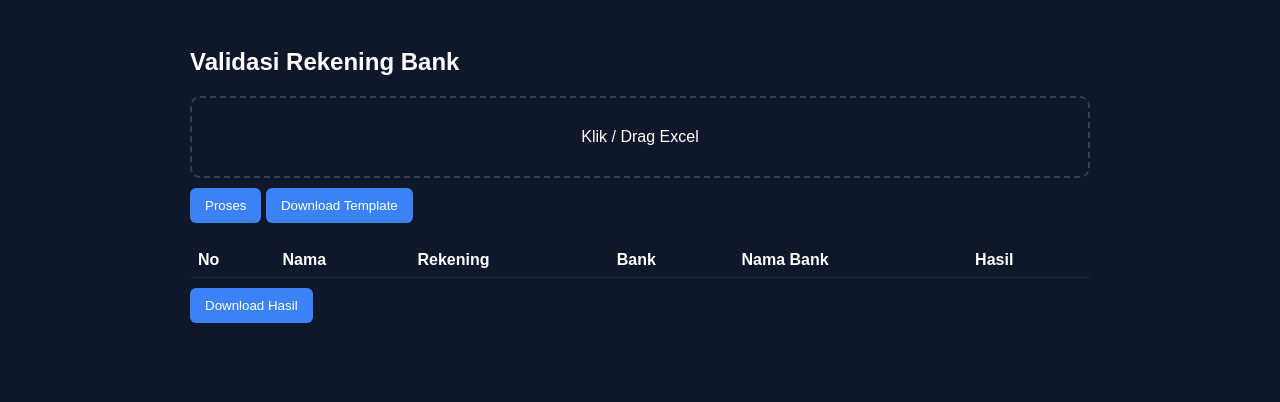
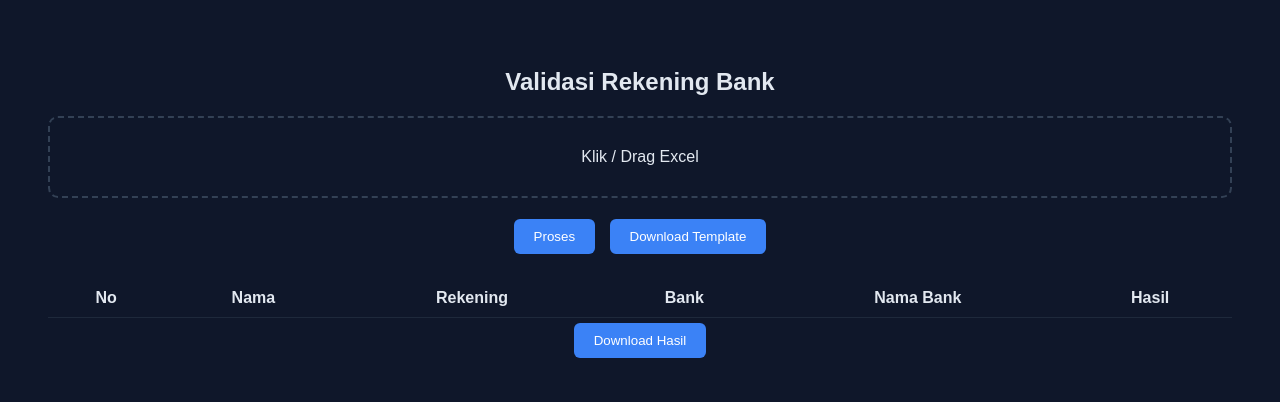
Before and after one commit to wahyunur-bit/Manz-rekening-Check, a Flask app: page / in a window 1280 px wide. Shown: the top 402 px of the page. Run offline with Flask 3, Linux system fonts and the light colour scheme; lists and menus that the app fills with data are empty.

Commit message:
Update index.html

```diff
--- a/templates/index.html
+++ b/templates/index.html
@@ -1,128 +1,174 @@
 <!DOCTYPE html>
-<html>
+<html lang="id">
 <head>
 <meta charset="UTF-8">
 <title>Validasi Rekening</title>
+
 <style>
-body{background:#0f172a;color:white;font-family:sans-serif;padding:20px}
-.container{max-width:900px;margin:auto}
-.drop{border:2px dashed #334155;padding:30px;text-align:center;cursor:pointer;border-radius:10px}
-button{padding:10px 15px;background:#3b82f6;color:white;border:none;border-radius:6px;margin-top:10px;cursor:pointer}
-table{width:100%;margin-top:20px;border-collapse:collapse}
-th,td{padding:8px;border-bottom:1px solid #1e293b;text-align:left}
-.green{color:#22c55e}
-.yellow{color:#f59e0b}
-.red{color:#ef4444}
+body{
+  background:#0f172a;
+  color:#e2e8f0;
+  font-family:sans-serif;
+  padding:40px;
+  text-align:center;
+}
+
+.box{
+  border:2px dashed #334155;
+  padding:30px;
+  border-radius:10px;
+  margin-bottom:10px;
+  cursor:pointer;
+}
+
+button{
+  padding:10px 20px;
+  background:#3b82f6;
+  border:none;
+  border-radius:6px;
+  color:white;
+  cursor:pointer;
+  margin:5px;
+}
+
+table{
+  width:100%;
+  margin-top:20px;
+  border-collapse:collapse;
+}
+
+th,td{
+  padding:10px;
+  border-bottom:1px solid #1e293b;
+}
+
+.match{color:#4ade80}
+.salah{color:#f87171}
 </style>
 </head>
 
 <body>
-<div class="container">
 
 <h2>Validasi Rekening Bank</h2>
 
-<div class="drop" onclick="fi.click()">Klik / Drag Excel</div>
-<input type="file" id="fi" hidden>
+<div class="box" onclick="fileInput.click()">
+  Klik / Drag Excel
+</div>
 
-<div id="fname"></div>
+<input type="file" id="fileInput" hidden>
+
+<p id="fileName"></p>
 
 <button onclick="start()">Proses</button>
-<a href="/template"><button>Download Template</button></a>
+<button onclick="downloadTemplate()">Download Template</button>
 
 <table>
 <thead>
 <tr>
-<th>No</th><th>Nama</th><th>Rekening</th><th>Bank</th><th>Nama Bank</th><th>Hasil</th>
+<th>No</th>
+<th>Nama</th>
+<th>Rekening</th>
+<th>Bank</th>
+<th>Nama Bank</th>
+<th>Hasil</th>
 </tr>
 </thead>
 <tbody id="tbody"></tbody>
 </table>
 
-<button onclick="download()">Download Hasil</button>
-
-</div>
+<button onclick="downloadCSV()">Download Hasil</button>
 
 <script>
 let file = null;
 let results = [];
 
-const fi = document.getElementById("fi");
-const fname = document.getElementById("fname");
-const tbody = document.getElementById("tbody");
+const fileInput = document.getElementById('fileInput');
+const tbody = document.getElementById('tbody');
 
-fi.onchange = () => {
-  file = fi.files[0];
-  fname.innerText = file.name;
+fileInput.onchange = () => {
+  file = fileInput.files[0];
+  document.getElementById('fileName').innerText = file.name;
 };
 
-function start() {
-  if (!file) return alert("Pilih file dulu");
+// 🔥 START PROCESS (REALTIME)
+async function start(){
+  if(!file) return alert("Pilih file dulu");
 
-  tbody.innerHTML = "";
+  tbody.innerHTML = '';   // FIX DUPLIKAT
   results = [];
 
   const fd = new FormData();
-  fd.append("file", file);
+  fd.append('file', file);
 
-  fetch("/stream", {method:"POST", body:fd})
-  .then(res => {
-    const reader = res.body.getReader();
-    const decoder = new TextDecoder();
-    let buf = "";
+  const res = await fetch('/stream', {
+    method:'POST',
+    body:fd
+  });
 
-    function read() {
-      reader.read().then(({done, value}) => {
-        if (done) return;
+  const reader = res.body.getReader();
+  const decoder = new TextDecoder();
 
-        buf += decoder.decode(value);
-        const lines = buf.split("\n");
-        buf = lines.pop();
+  let buffer = '';
 
-        lines.forEach(line => {
-          if (!line.startsWith("data:")) return;
-          const data = JSON.parse(line.replace("data:","").trim());
+  while(true){
+    const {value,done} = await reader.read();
+    if(done) break;
 
-          if (data.type === "result") {
-            addRow(data);
-            results.push(data);
-          }
-        });
+    buffer += decoder.decode(value,{stream:true});
+    const lines = buffer.split('\n');
+    buffer = lines.pop();
 
-        read();
-      });
+    for(const line of lines){
+      if(!line.startsWith('data:')) continue;
+
+      const data = JSON.parse(line.replace('data:','').trim());
+
+      if(data.type === 'result'){
+        addRow(data);
+        results.push(data);
+      }
     }
-    read();
-  });
+  }
 }
 
-function addRow(r) {
-  const tr = document.createElement("tr");
-
-  let cls = "";
-  if (r.status === "MATCH") cls="green";
-  else if (r.status === "TIDAK SAMA") cls="yellow";
-  else cls="red";
+// 🔥 ADD ROW (REALTIME)
+function addRow(d){
+  const tr = document.createElement('tr');
 
   tr.innerHTML = `
-    <td>${r.index}</td>
-    <td>${r.nama}</td>
-    <td>${r.rekening}</td>
-    <td>${r.bank}</td>
-    <td>${r.nama_di_bank}</td>
-    <td class="${cls}">${r.status}</td>
+    <td>${d.index}</td>
+    <td>${d.nama}</td>
+    <td>${d.rekening}</td>
+    <td>${d.bank}</td>
+    <td>${d.nama_bank}</td>
+    <td class="${d.hasil==='MATCH'?'match':'salah'}">${d.hasil}</td>
   `;
 
   tbody.appendChild(tr);
 }
 
-function download() {
+// 🔥 DOWNLOAD TEMPLATE
+function downloadTemplate(){
+  const csv = "nama,rekening,bank\nWAHYU NUR IMAN,1330024362634,MANDIRI";
+  const blob = new Blob([csv], {type:'text/csv'});
+  const a = document.createElement('a');
+  a.href = URL.createObjectURL(blob);
+  a.download = "template.csv";
+  a.click();
+}
+
+// 🔥 DOWNLOAD HASIL
+function downloadCSV(){
+  if(results.length === 0) return;
+
   let csv = "No,Nama,Rekening,Bank,Nama Bank,Hasil\n";
+
   results.forEach(r=>{
-    csv += `${r.index},${r.nama},${r.rekening},${r.bank},${r.nama_di_bank},${r.status}\n`;
+    csv += `${r.index},${r.nama},${r.rekening},${r.bank},${r.nama_bank},${r.hasil}\n`;
   });
 
-  const blob = new Blob([csv], {type:"text/csv"});
-  const a = document.createElement("a");
+  const blob = new Blob([csv], {type:'text/csv'});
+  const a = document.createElement('a');
   a.href = URL.createObjectURL(blob);
   a.download = "hasil.csv";
   a.click();
```
